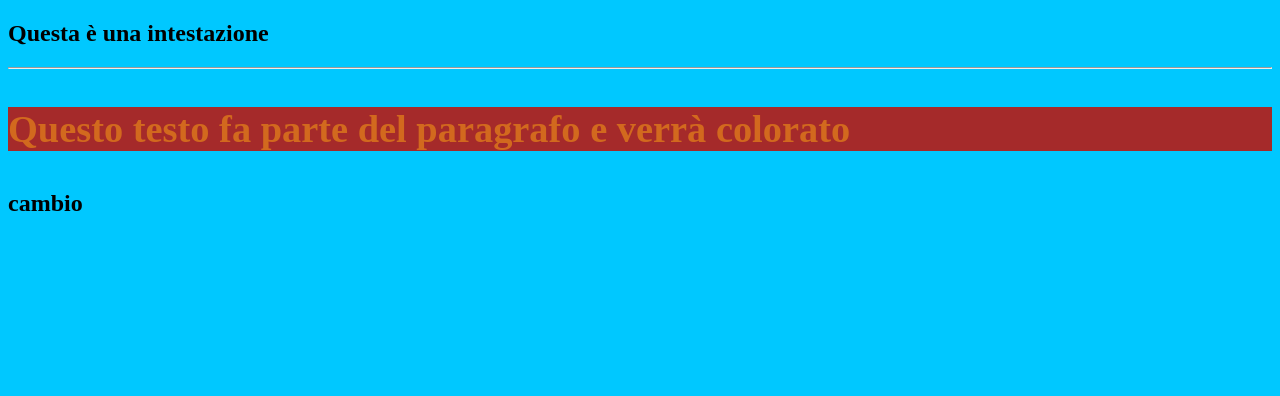
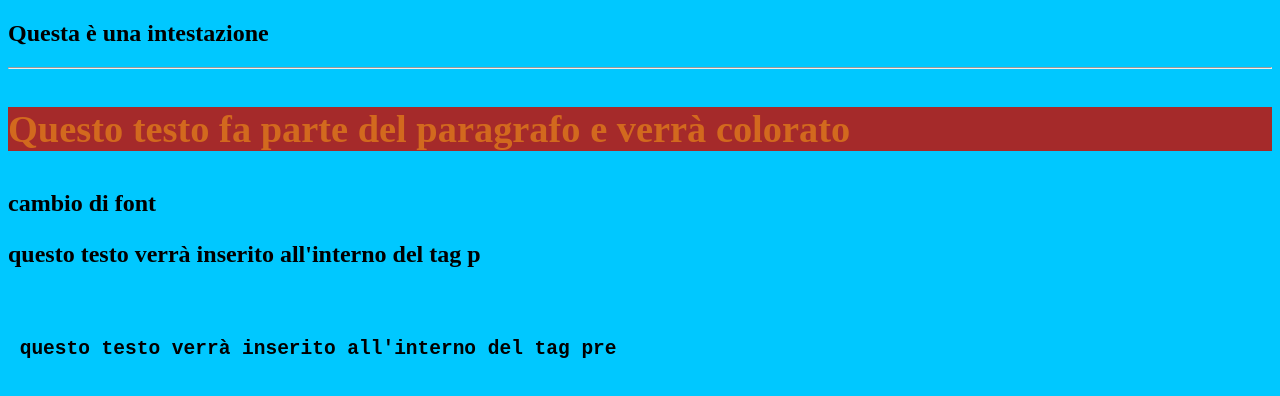
Before and after one commit to ManjotSingh892/Informatica2425, a plain HTML site: page TPSI/01/10/1_0tt0bre.html in a window 1280 px wide. Drawn offline with Linux system fonts and the light colour scheme.

Commit message:
aggiornato al 10 ottobre

```diff
--- a/TPSI/01/10/1_0tt0bre.html
+++ b/TPSI/01/10/1_0tt0bre.html
@@ -5,6 +5,8 @@
         <h2>Questa è una intestazione</body><h2>
         <hr>
         <p style="color:chocolate; font-size:160%; background-color:brown;">Questo testo fa parte del paragrafo e verrà colorato</p>
-        <p stype="font-family: "Cousier New:center"> cambio</p>
+        <p stype="font-family: "Cousier New:center"> cambio di font</p>
+        <p> questo testo verrà inserito all'interno del tag p</p><br>
+        <pre> questo testo verrà inserito all'interno del tag pre</pre>
     </body>
 </html>
```
